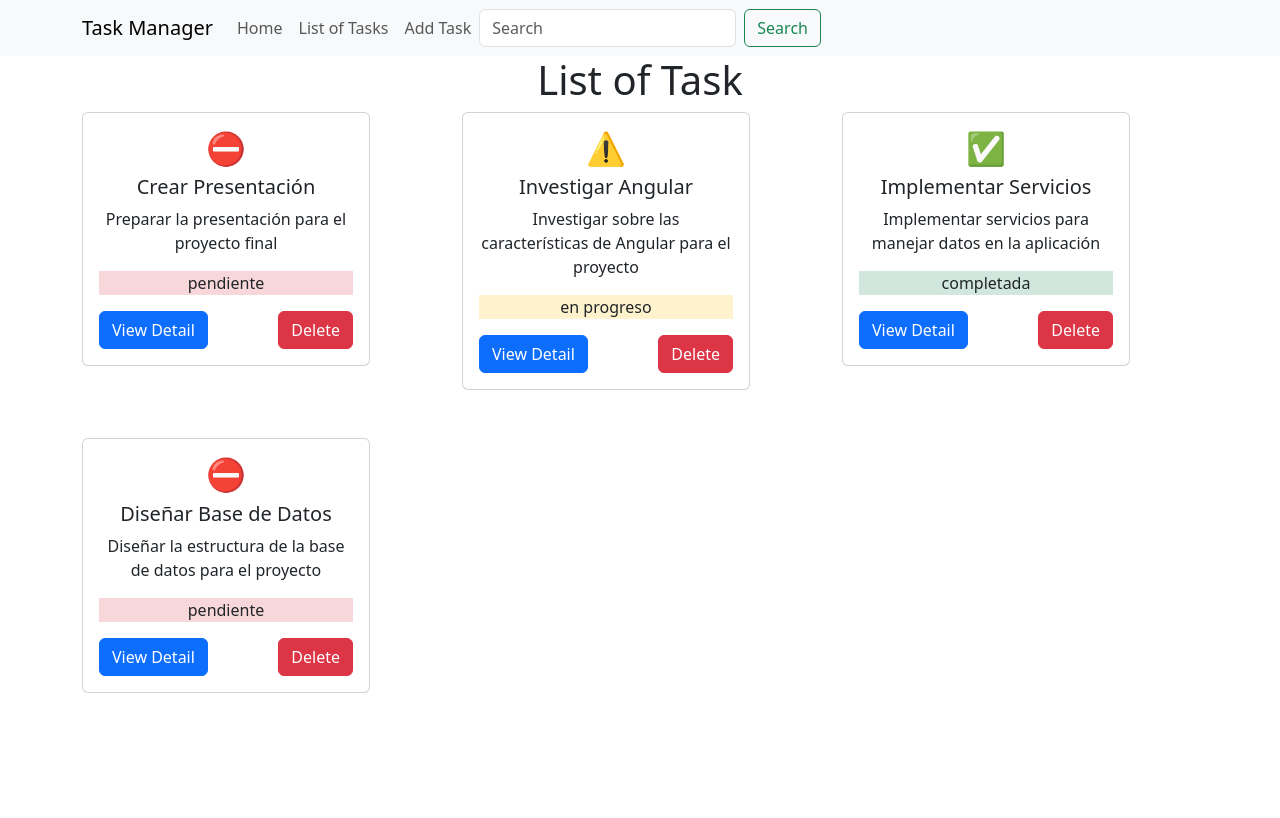
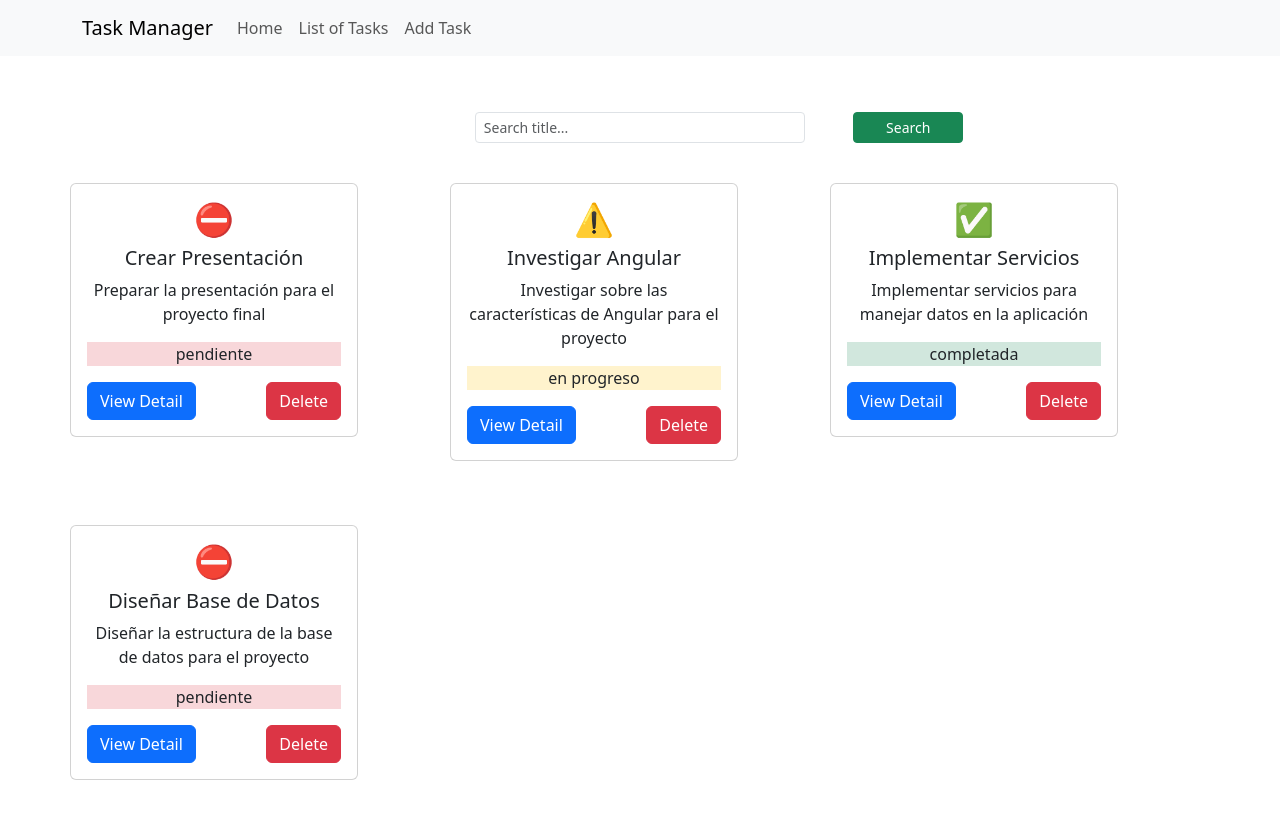
Before and after one commit to iivansaanchez/TaskManager, an Angular app: page /tasks in a window 1280 px wide. Shown: the top 818 px of the page. Built offline with nearby package versions, Linux system fonts and the light colour scheme.

Commit message:
Fase 5 completada

```diff
--- /dev/null
+++ b/src/app/search-bar/search-bar.component.html
@@ -0,0 +1,10 @@
+<div class="container">
+    <nav class="navbar navbar-expand-lg navbar-light">
+      <div class="container-fluid justify-content-center">
+        <form class="d-flex align-items-center">
+            <input class="form-control form-control-sm me-5 col-8" type="search" placeholder="Search title..." aria-label="Search" name="search" [(ngModel)]="palabraBuscada" (keyup)="enviarPalabraBuscar()">
+            <button class="btn btn-success btn-sm col-4" type="submit">Search</button>
+        </form>
+      </div>
+    </nav>
+</div>
--- /dev/null
+++ b/src/app/search-bar/search-bar.component.ts
@@ -0,0 +1,20 @@
+import { Component, EventEmitter, Output } from '@angular/core';
+import { FormsModule } from '@angular/forms';
+
+@Component({
+  selector: 'app-search-bar',
+  standalone: true,
+  imports: [FormsModule],
+  templateUrl: './search-bar.component.html',
+  styleUrl: './search-bar.component.css'
+})
+export class SearchBarComponent {
+
+  @Output() busqueda = new EventEmitter<string>();
+
+  palabraBuscada !: string;
+
+  enviarPalabraBuscar() {
+    this.busqueda.emit(this.palabraBuscada);
+  }
+}
--- a/src/app/shared/navbar/navbar.component.html
+++ b/src/app/shared/navbar/navbar.component.html
@@ -16,10 +16,6 @@
             <a class="nav-link" href="/add">Add Task</a>
           </li>
         </ul>
-        <form class="d-flex" role="search">
-          <input class="form-control me-2" type="search" placeholder="Search" aria-label="Search" name="search" [(ngModel)]="palabraBuscada" (keyup)="enviarPalabraBuscar()">
-          <button class="btn btn-outline-success" type="submit">Search</button>
-        </form>
       </div>
     </div>
   </nav>
--- a/src/app/task/task-list/task-list.component.html
+++ b/src/app/task/task-list/task-list.component.html
@@ -1,9 +1,9 @@
-<h1 align="center">List of Task</h1>
-<div class="container mb-3">
-    <div class="row row-cols-1 row-cols-md-2 row-cols-lg-3"> <!-- Columnas responsivas -->
-        @for (task of tasks; track $index) {
-            <div class="col mb-5"> <!-- Columna con margen -->
-                <div class="card" style="width: 18rem;">
+<app-search-bar (busqueda)="searchWord($event)" class="row mt-5"></app-search-bar>
+<div class="container mt-3">
+    <div class="row row-cols-1 row-cols-md-2 row-cols-lg-3">
+        @for (task of buscarTarea(); track $index) {
+            <div class="col mt-3">
+                <div class="card row mb-5" style="width: 18rem;">
                     <div class="card-body">
                         @if (task.priority === 'alta') {
                             <h2 align="center">⛔️</h2>
--- a/src/app/task/task-list/task-list.component.ts
+++ b/src/app/task/task-list/task-list.component.ts
@@ -3,14 +3,14 @@ import { Component, Output, EventEmitter, Input } from '@angular/core';
 import { TaskDetailComponent } from '../task-detail/task-detail.component';
 import { Task } from '../../interfaces/task';
 import { TaskFormComponent } from '../task-form/task-form.component';
-import { NavbarComponent } from '../../shared/navbar/navbar.component';
 import { Router, RouterOutlet } from '@angular/router';
+import { SearchBarComponent } from '../../search-bar/search-bar.component';
 
 
 @Component({
   selector: 'app-task-list',
   standalone: true,
-  imports: [CommonModule, TaskDetailComponent, TaskFormComponent, NavbarComponent, RouterOutlet],
+  imports: [CommonModule, TaskDetailComponent, TaskFormComponent, SearchBarComponent, RouterOutlet],
   templateUrl: './task-list.component.html',
   styleUrl: './task-list.component.css'
 })
@@ -32,8 +32,12 @@ export class TaskListComponent {
   //Creamos una variable asociada al @Input con el mismo tipo que el objeto que emite el padre
   @Input() tareaAnadida !: Omit<Task, "id">
 
-  @Input() tareaBuscada !: string;
+  @Input() tareaBuscada = '';
 
+  //Creamos una funcion que pinte la palabra buscada
+  searchWord(word: string){
+    this.tareaBuscada = word;
+  }
 
   tasks: Task[] = [
     {
```
Also changed, not shown: src/app/search-bar/search-bar.component.css (added).
